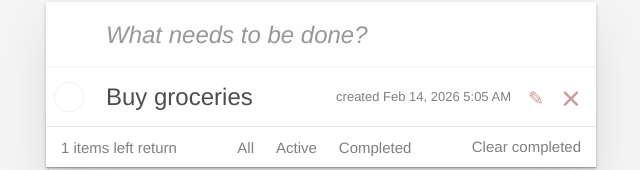
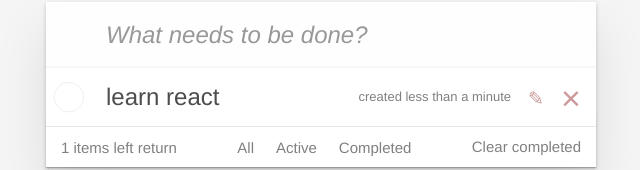
Before and after one commit to MrCat98/todo-list, a React app: page / in a window 1280 px wide. Shown: the part 128-298 px from the top of the page, without its empty margins (319-959 px from the left). Built offline with nearby package versions, Linux system fonts and the light colour scheme; the HTML template or start-up script is replaced by a standard one.

Commit message:
fixed date format

```diff
--- a/src/App.jsx
+++ b/src/App.jsx
@@ -3,22 +3,29 @@ import Footer from "./component/Footer";
 import NewTaskForm from "./component/NewTaskForm";
 import TaskList from "./component/TaskList";
 import './index.css'
+import { formatDistanceToNow } from 'date-fns';
 
 
 
   function App() {
 
+    // const date = new Date()
+
+
+
+
     const[tasks, setTasks] = useState(
       [
               {
         id: crypto.randomUUID(),
-        description: 'Buy groceries',
+        description:'learn react',
         completed: false,
-        created: new Date(),
+        created:new Date(),
         editing: false,
       }
       ]
     )
+
     const [filter,setFilter] = useState('all')
 
   const filterTasks =(()=>{
--- a/src/component/Task.jsx
+++ b/src/component/Task.jsx
@@ -1,7 +1,11 @@
-import { format } from 'date-fns'
+import {formatDistanceToNow } from 'date-fns'
 
 const Task = ({ onToggle, onEdit, onDelete, ...task }) => {
-  const { id, description, completed, created, editing } = task
+  const { id, description, completed, editing } = task
+
+  const createdTime = formatDistanceToNow(
+    new Date(task.created)
+  )
 
   const handleSubmit = (e) => {
     if (e.key === 'Enter' ){
@@ -27,7 +31,7 @@ const Task = ({ onToggle, onEdit, onDelete, ...task }) => {
         <label>
           <span className="description">{description}</span>
           <span className="created">
-            created {format(created, 'MMM d, yyyy h:mm a')}
+            created {createdTime}
           </span>
         </label>
 
```
